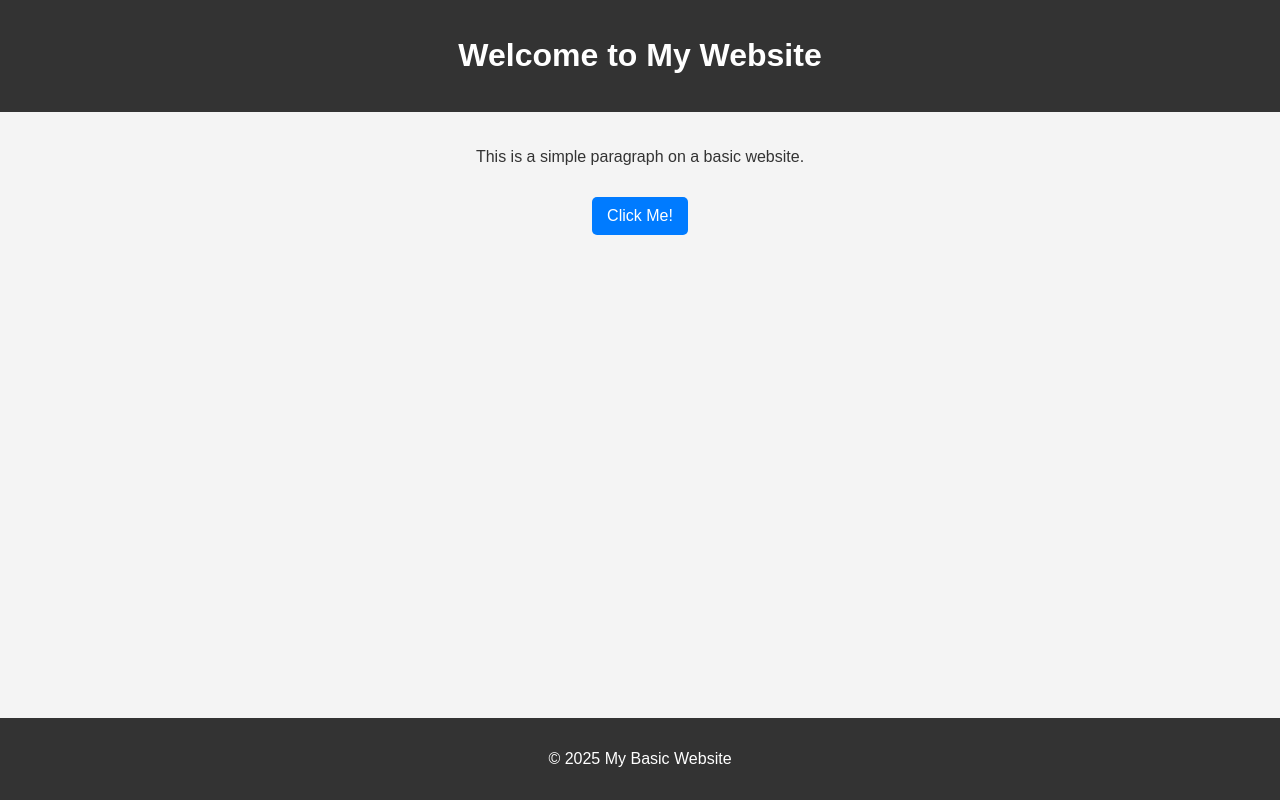
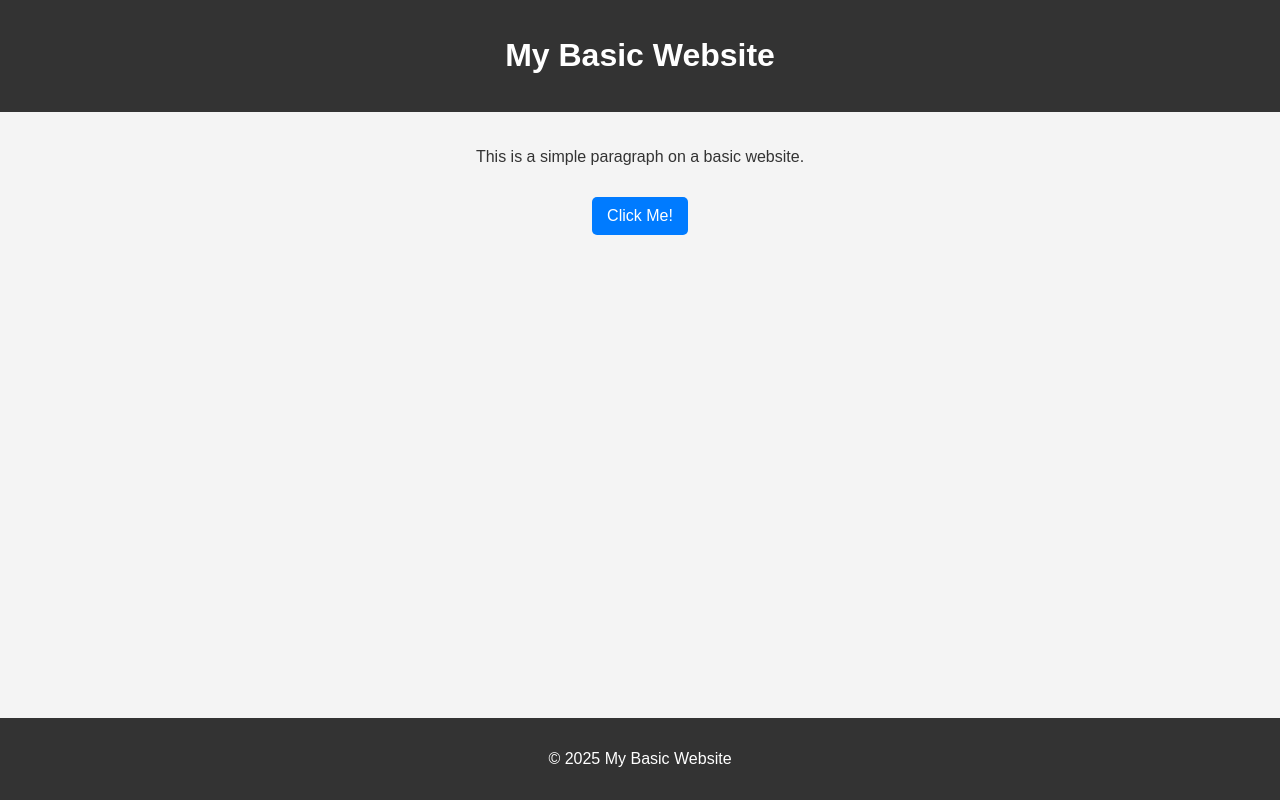
Before and after one commit to Janani250206/cicd2-demo, a plain HTML site: page index.html in a window 1280 px wide. Drawn offline with Linux system fonts and the light colour scheme.

Commit message:
Update index.html

```diff
--- a/index.html
+++ b/index.html
@@ -8,7 +8,7 @@
 </head>
 <body>
     <header>
-        <h1>Welcome to My Website</h1>
+        <h1>My Basic Website</h1>
     </header>
 
     <main>
```
